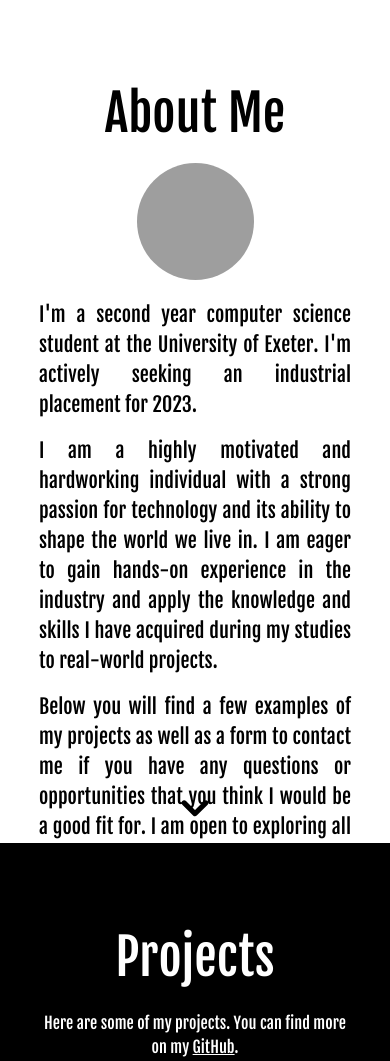
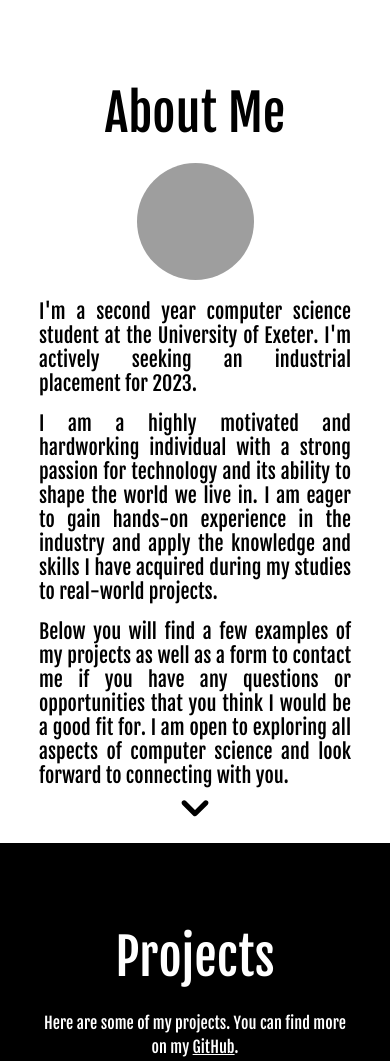
Before and after one commit to daniel-moulton/personalWebsite, a PHP site: page / in a window 390 px wide. Shown: the part 845-1906 px from the top of the page. Run offline with PHP 8.4, Linux system fonts and the light colour scheme; some libraries are stand-ins or nearby versions; grey boxes are pictures that could not be loaded.

Commit message:
mobile responsiveness

```diff
--- a/style.css
+++ b/style.css
@@ -227,6 +227,7 @@ a:hover img {
         margin-top: 20px;
         padding: 0 10vw 0 10vw;
         font-size: 20px;
+        line-height: 1.2;
     }
 }
 
```
